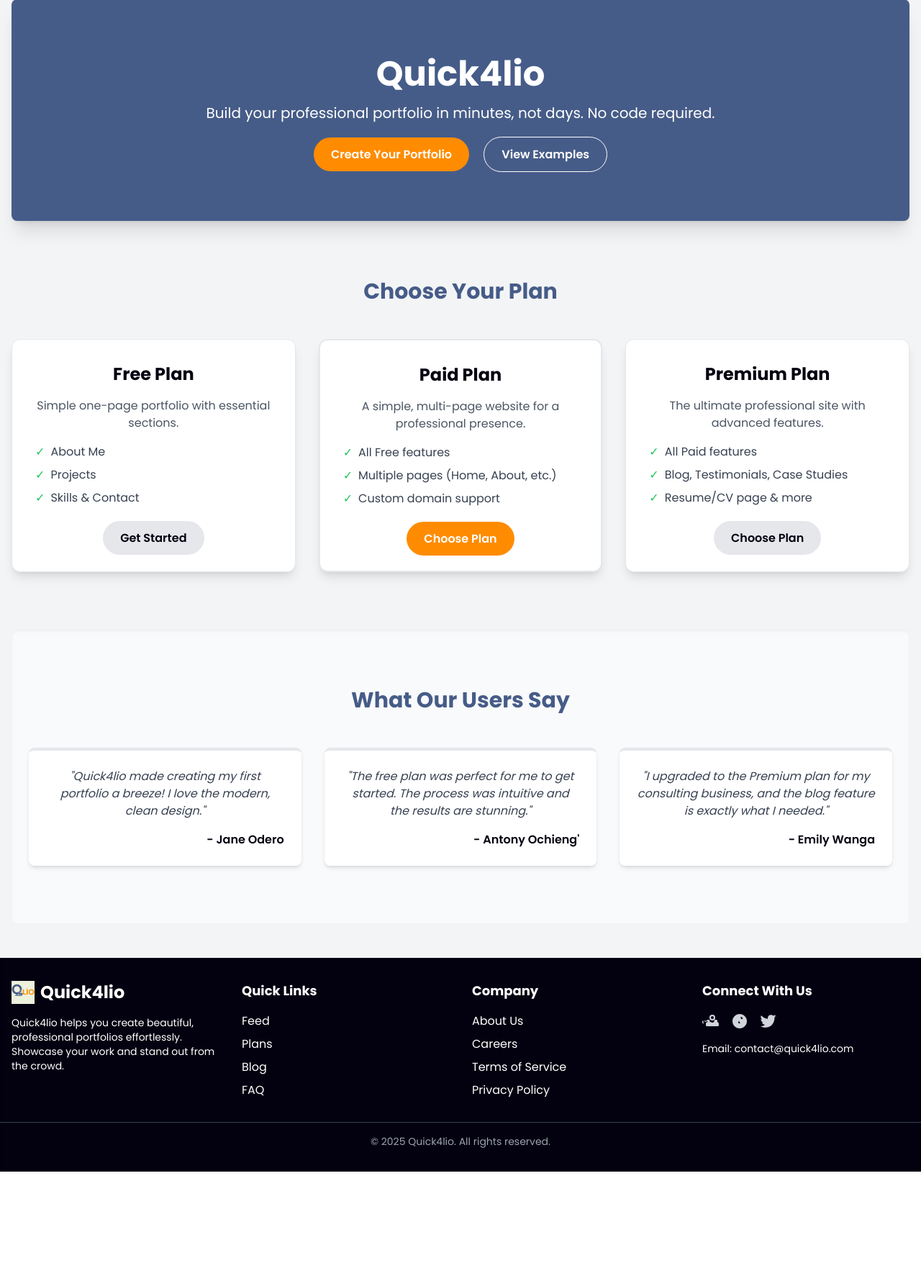
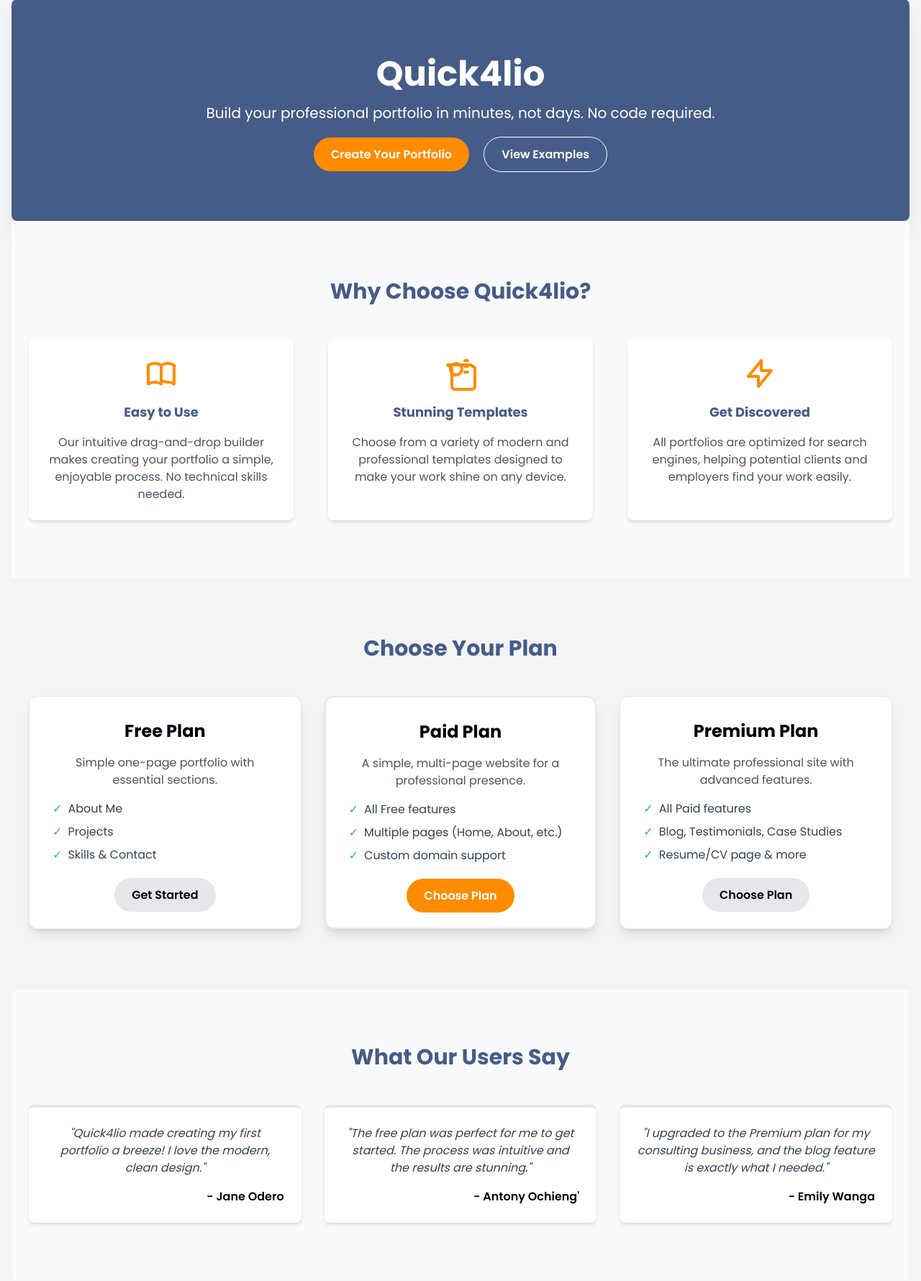
Before and after one commit to Fordyboy124/quick4lio, a Flask app: page / in a window 1280 px wide. Shown: the part 89-1869 px from the top of the page at 72% size. Before the commit the page ends 1717 px from the top, so only its background shows below. Run offline with Flask 3, Linux system fonts and the light colour scheme; some libraries are stand-ins or nearby versions.

Commit message:
add details to index file

```diff
--- a/templates/index.html
+++ b/templates/index.html
@@ -2,6 +2,7 @@
 {% block title %}Home{% endblock %}
 {% block content %}
 <main class="text-center">
+    <!-- Hero Section: The main banner to capture attention -->
     <section class="py-20 bg-primary text-white rounded-lg shadow-xl">
         <div class="container mx-auto px-6">
             <h1 class="text-5xl font-bold mb-4">Quick4lio</h1>
@@ -13,9 +14,38 @@
         </div>
     </section>
 
+    <!-- Features Section: Highlight key benefits and features -->
+    <section class="py-20 bg-gray-50">
+        <h2 class="text-3xl font-bold text-primary mb-12">Why Choose Quick4lio?</h2>
+        <div class="container mx-auto px-6 grid md:grid-cols-3 gap-12">
+            <div class="space-y-4 p-6 rounded-lg shadow-md bg-white">
+                <div class="flex justify-center text-accent mb-4">
+                    <svg class="h-12 w-12" fill="none" stroke="currentColor" viewBox="0 0 24 24" xmlns="http://www.w3.org/2000/svg"><path stroke-linecap="round" stroke-linejoin="round" stroke-width="2" d="M12 6.253v13m0-13C10.832 5.485 9.176 5 7.5 5S4.168 5.485 3 6.253v13C4.168 18.515 5.824 18 7.5 18s3.332.485 4.5 1.253m0-13C13.168 5.485 14.824 5 16.5 5S19.832 5.485 21 6.253v13C19.832 18.515 18.176 18 16.5 18s-3.332-.485-4.5-1.253"/></svg>
+                </div>
+                <h3 class="font-bold text-lg text-primary">Easy to Use</h3>
+                <p class="text-gray-600">Our intuitive drag-and-drop builder makes creating your portfolio a simple, enjoyable process. No technical skills needed.</p>
+            </div>
+            <div class="space-y-4 p-6 rounded-lg shadow-md bg-white">
+                <div class="flex justify-center text-accent mb-4">
+                    <svg class="h-12 w-12" fill="none" stroke="currentColor" viewBox="0 0 24 24" xmlns="http://www.w3.org/2000/svg"><path stroke-linecap="round" stroke-linejoin="round" stroke-width="2" d="M3 6l3 2v13c0 1.1.9 2 2 2h12c1.1 0 2-.9 2-2V8l-3-2H3zm12 5h2m-2-4h2m-2-4h2m-2-4h2M9 13a4 4 0 100-8 4 4 0 000 8z"/></svg>
+                </div>
+                <h3 class="font-bold text-lg text-primary">Stunning Templates</h3>
+                <p class="text-gray-600">Choose from a variety of modern and professional templates designed to make your work shine on any device.</p>
+            </div>
+            <div class="space-y-4 p-6 rounded-lg shadow-md bg-white">
+                <div class="flex justify-center text-accent mb-4">
+                    <svg class="h-12 w-12" fill="none" stroke="currentColor" viewBox="0 0 24 24" xmlns="http://www.w3.org/2000/svg"><path stroke-linecap="round" stroke-linejoin="round" stroke-width="2" d="M13 10V3L4 14h7v7l9-11h-7z"/></svg>
+                </div>
+                <h3 class="font-bold text-lg text-primary">Get Discovered</h3>
+                <p class="text-gray-600">All portfolios are optimized for search engines, helping potential clients and employers find your work easily.</p>
+            </div>
+        </div>
+    </section>
+
+    <!-- Pricing Section: The plan details with clear distinctions -->
     <section class="py-20">
         <h2 class="text-3xl font-bold text-primary mb-12">Choose Your Plan</h2>
-        <div class="grid md:grid-cols-3 gap-8">
+        <div class="grid md:grid-cols-3 gap-8 px-6">
             <div class="bg-white p-8 rounded-xl shadow-lg border border-gray-200 hover:shadow-2xl transition duration-300">
                 <h3 class="text-2xl font-bold text-dark mb-4">Free Plan</h3>
                 <p class="text-gray-600 mb-4">Simple one-page portfolio with essential sections.</p>
@@ -51,6 +81,7 @@
         </div>
     </section>
 
+    <!-- Testimonials Section: Build trust with user quotes -->
     <section class="py-20 bg-gray-50 rounded-lg shadow-inner">
         <h2 class="text-3xl font-bold text-primary mb-12">What Our Users Say</h2>
         <div class="grid md:grid-cols-3 gap-8 px-6">
@@ -68,5 +99,14 @@
             </div>
         </div>
     </section>
+
+    <!-- Call to Action Section: A final push to encourage sign-ups -->
+    <section class="py-20">
+        <div class="container mx-auto px-6 bg-primary text-white p-10 rounded-lg shadow-xl">
+            <h2 class="text-4xl font-bold mb-4">Ready to Build Your Portfolio?</h2>
+            <p class="text-lg mb-8">Join thousands of professionals who are showcasing their work with Quick4lio. It’s free to start!</p>
+            <a href="{{ url_for('register') }}" class="px-8 py-4 bg-accent text-white font-bold rounded-full hover:bg-orange-600 transition duration-300 transform hover:scale-105 inline-block">Start Your Portfolio Now</a>
+        </div>
+    </section>
 </main>
 {% endblock %}
```
